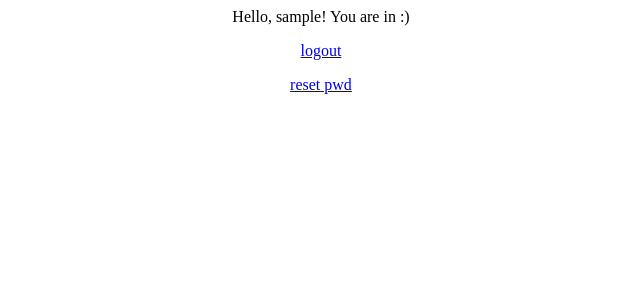
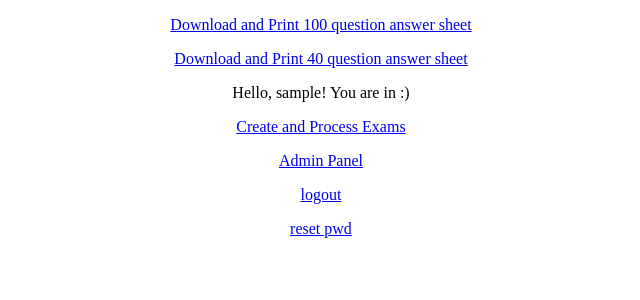
Before and after one commit to sparshrestha/npd, a Django app: page / in a window 1280 px wide. Shown: the top 300 px of the page, without its empty margins (319-959 px from the left). Run offline with Django 3.2, Linux system fonts and the light colour scheme; the visitor is signed in with stand-in values (Sample User, id 1).

Commit message:
update link to download templete  in home page

```diff
--- a/templates/home.html
+++ b/templates/home.html
@@ -1,20 +1,29 @@
 {% extends 'base.html' %}
 
-{% block title %} Your Home {% endblock %}
-
+{% block title %} Server Based Optical Mark Reader {% endblock %}
 {% block content %}
 {% if user.is_authenticated %}
 	<div style="text-align: center;">
+        <p><a href="/media/examtemplate/100/100.pdf" target="_blank">Download and Print 100 question answer sheet</a></p>
+        <p><a href="/media/examtemplate/40/40.pdf" target="_blank">Download and Print 40 question answer sheet</a></p>
+
 		Hello, {{ user.username }}! You are in :)
+        <p><a href="/posts"target="_blank">Create and Process Exams</a></p>
+        <p><a href="/admin"target="_blank">Admin Panel</a></p>
+
 		<p><a href="{% url 'logout' %}">logout</a></p>
 		<p><a href="{% url 'password_reset' %}">reset pwd</a></p>
 	</div>
 {% else %}
 	<div style="text-align: center;">
+    <p><a href="/media/examtemplate/100/100.pdf" target="_blank">Download and Print 100 question answer sheet</a></p>
+    <p><a href="/media/examtemplate/40/40.pdf" target="_blank">Download and Print 40 question answer sheet</a></p>
+
 		<p>You are not logged in :(</p>
-		<a href="{% url 'login' %}">goto login</a>
+        <p><a href="/admin"target="_blank">Admin Panel Login</a></p>
+		<a href="{% url 'login' %}">Account Login</a>
 		<br><br>
-		<a href="{% url 'signup' %}">new account</a>
+		<a href="{% url 'signup' %}">Account Registration</a>
 	</div>
 {% endif %}
 {% endblock %}
```
